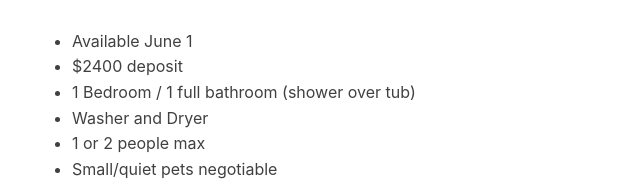
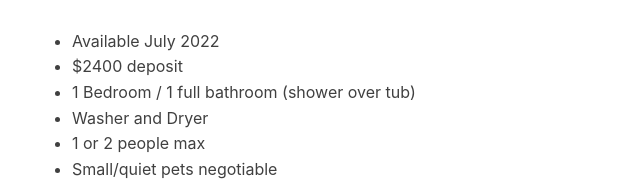
Before and after one commit to matto2/cute-cottage-for-rent_2023, an Eleventy site: page src/index.html in a window 1280 px wide. Shown: the part 362-547 px from the top of the page, 124-764 px from the left. Built offline with nearby package versions, Linux system fonts and the light colour scheme; Eleventy itself is replaced by a stand-in of ours; files that its build step writes are made by us from their sources.

Commit message:
updates for 2022

```diff
--- a/src/index.html
+++ b/src/index.html
@@ -23,7 +23,7 @@
 
 <p>
   <ul>
-    <li>Available June 1</li>
+    <li>Available July 2022</li>
     <li>$2400 deposit</li>
     <li>1 Bedroom / 1 full bathroom (shower over tub)</li>
     <li>Washer and Dryer</li>
```
